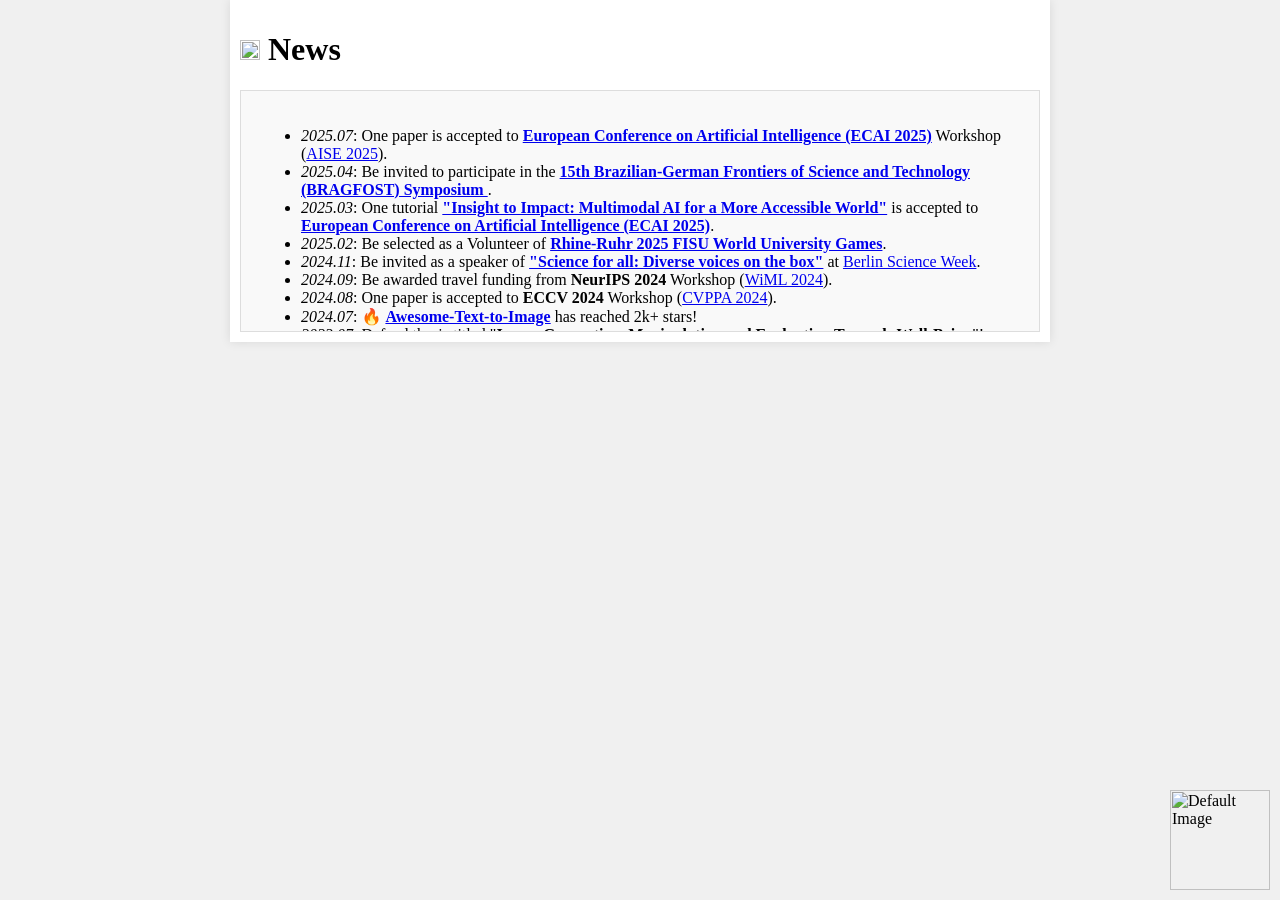
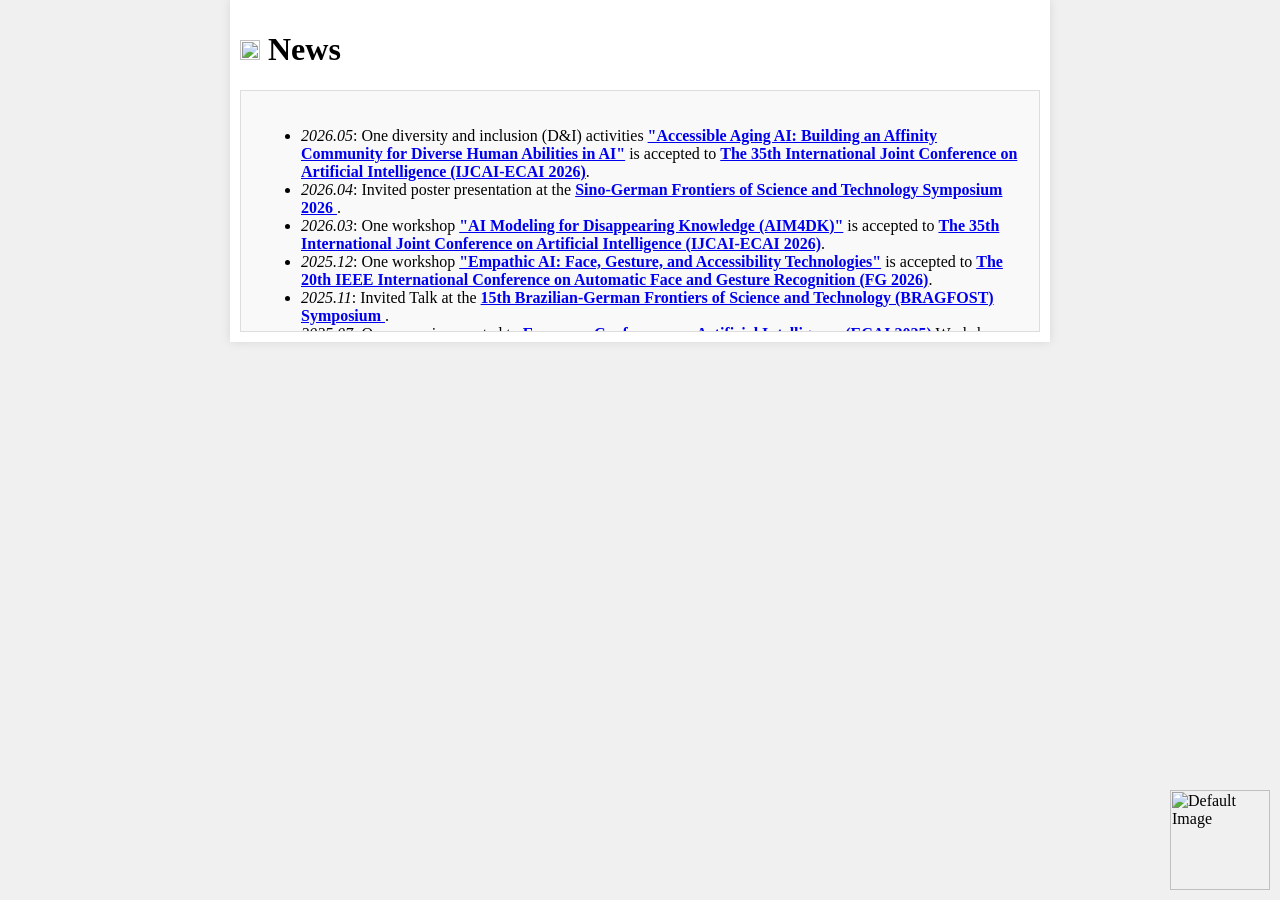
Before and after one commit to ElizaZhou96/ElizaZhou96.github.io, a Jekyll site: the page _pages/NewsPage.html, which Jekyll copies as it is, in a window 1280 px wide. Built offline with Jekyll 4.4.1, drawn with Linux system fonts in a browser that asks for light colours.

Commit message:
Update NewsPage.html

```diff
--- a/_pages/NewsPage.html
+++ b/_pages/NewsPage.html
@@ -62,7 +62,12 @@
         <h1><img src="images/sparks/graduation.png" alt="Decorative Image" width="20" height="20"> News</h1>
         <div class="scrollable">
             <ul>
-	    <li class="has-line-data" data-line-start="17" data-line-end="16"><em>2025.07</em>: One paper is accepted to <a href="https://ecai2025.org/"><strong>European Conference on Artificial Intelligence (ECAI 2025)</strong></a> Workshop (<a href="https://sites.google.com/view/aise25">AISE 2025</a>).</li>
+		<li class="has-line-data" data-line-start="22" data-line-end="21"><em>2026.05</em>: One diversity and inclusion (D&I) activities <a href="xxx"><strong>"Accessible Aging AI: Building an Affinity Community for Diverse Human Abilities in AI"</strong></a> is accepted to <a href="https://2026.ijcai.org/"><strong>The 35th International Joint Conference on Artificial Intelligence (IJCAI-ECAI 2026)</strong></a>.</li>
+		<li class="has-line-data" data-line-start="21" data-line-end="20"><em>2026.04</em>: Invited poster presentation at the <a href="https://www.humboldt-foundation.de/vernetzen/sino-german-frontiers-of-science-and-technology-symposium-2026"><strong>Sino-German Frontiers of Science and Technology Symposium 2026 </strong></a>.</li>
+		<li class="has-line-data" data-line-start="20" data-line-end="19"><em>2026.03</em>: One workshop <a href="https://aim4dk.vercel.app/"><strong>"AI Modeling for Disappearing Knowledge (AIM4DK)"</strong></a> is accepted to <a href="https://2026.ijcai.org/"><strong>The 35th International Joint Conference on Artificial Intelligence (IJCAI-ECAI 2026)</strong></a>.</li>
+	    <li class="has-line-data" data-line-start="19" data-line-end="18"><em>2025.12</em>: One workshop <a href="https://empai26.vercel.app/"><strong>"Empathic AI: Face, Gesture, and Accessibility Technologies"</strong></a> is accepted to <a href="https://fg2026.ieee-biometrics.org/"><strong>The 20th IEEE International Conference on Automatic Face and Gesture Recognition (FG 2026)</strong></a>.</li>
+		<li class="has-line-data" data-line-start="18" data-line-end="17"><em>2025.11</em>: Invited Talk at the <a href="https://www.humboldt-foundation.de/vernetzen/brazilian-german-frontiers-of-science-and-technology-symposium-2"><strong>15th Brazilian-German Frontiers of Science and Technology (BRAGFOST) Symposium </strong></a>.</li>
+		<li class="has-line-data" data-line-start="17" data-line-end="16"><em>2025.07</em>: One paper is accepted to <a href="https://ecai2025.org/"><strong>European Conference on Artificial Intelligence (ECAI 2025)</strong></a> Workshop (<a href="https://sites.google.com/view/aise25">AISE 2025</a>).</li>
 	    <li class="has-line-data" data-line-start="16" data-line-end="15"><em>2025.04</em>: Be invited to participate in the <a href="https://www.humboldt-foundation.de/vernetzen/brazilian-german-frontiers-of-science-and-technology-symposium-2"><strong>15th Brazilian-German Frontiers of Science and Technology (BRAGFOST) Symposium </strong></a>.</li>
 	    <li class="has-line-data" data-line-start="15" data-line-end="14"><em>2025.03</em>: One tutorial <a href="https://i2i-2025.vercel.app/"><strong>"Insight to Impact: Multimodal AI for a More Accessible World"</strong></a> is accepted to <a href="https://ecai2025.org/"><strong>European Conference on Artificial Intelligence (ECAI 2025)</strong></a>.</li>
 	    <li class="has-line-data" data-line-start="14" data-line-end="13"><em>2025.02</em>: Be selected as a Volunteer of <a href="https://rhineruhr2025.com/en"><strong>Rhine-Ruhr 2025 FISU World University Games</strong></a>.</li>
```
